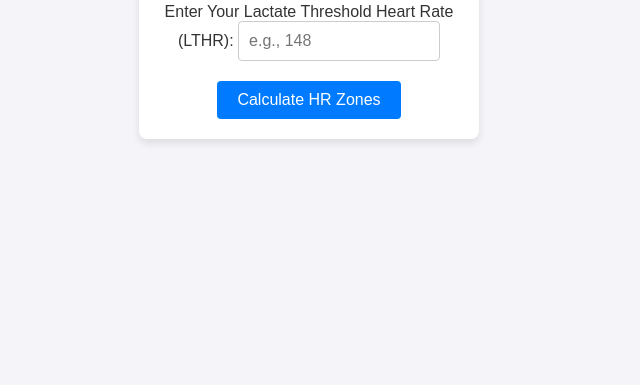
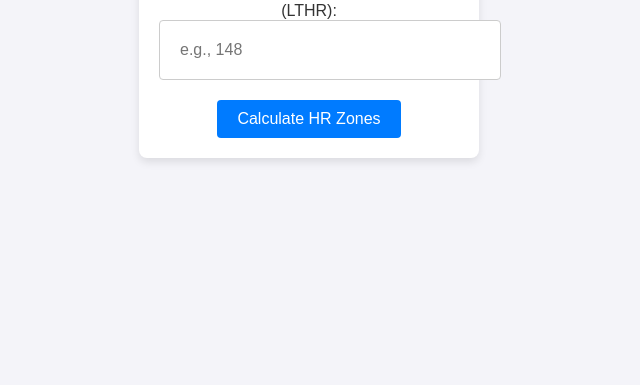
Before and after one commit to camtova/Running-LTHR-app, a plain HTML site: page index.html in a window 1280 px wide. Shown: the part 415-800 px from the top of the page, without its empty margins (331-971 px from the left). Drawn offline with Linux system fonts and the light colour scheme.

Commit message:
Update styles.css

```diff
--- a/styles.css
+++ b/styles.css
@@ -23,8 +23,8 @@ h1 {
 }
 
 input {
-    width: 60%;
-    padding: 10px;
+    width: 100%;
+    padding: 20px;
     margin-bottom: 20px;
     font-size: 16px;
     border-radius: 4px;
```
